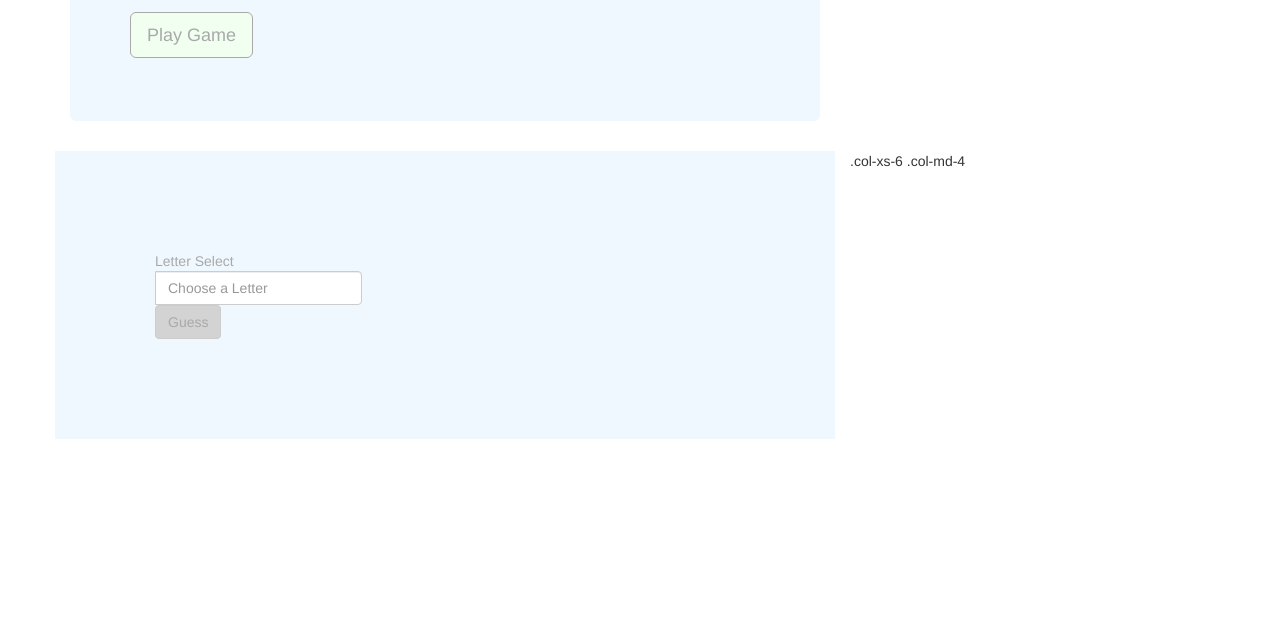
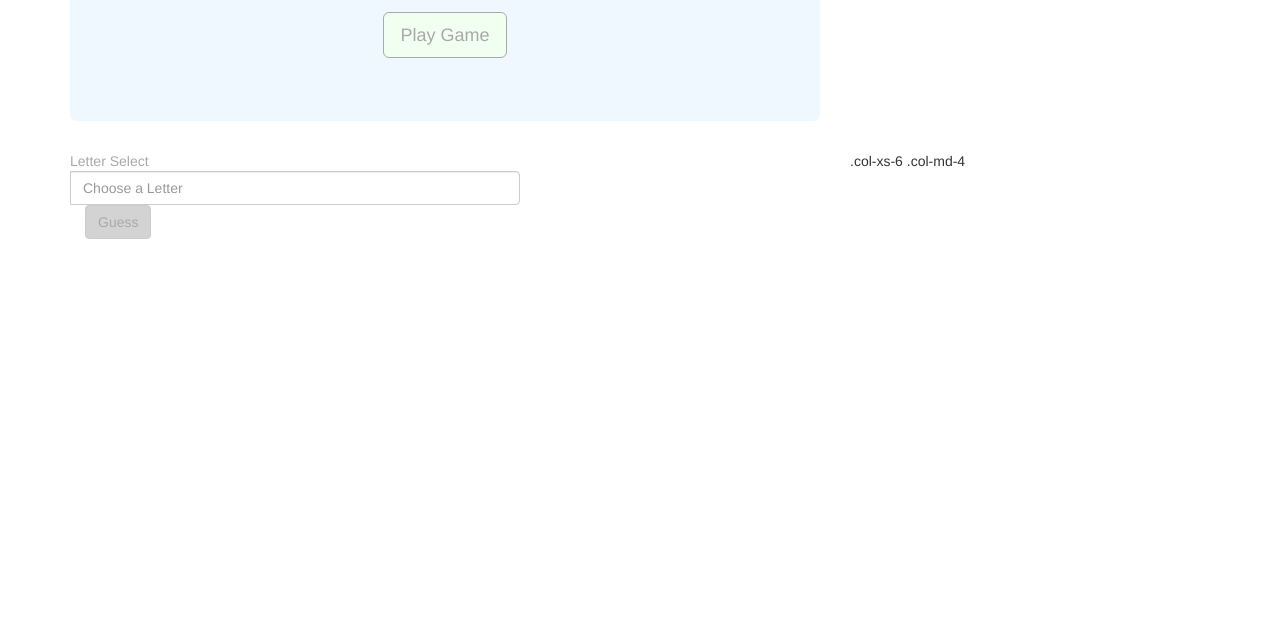
Before and after one commit to acrosswhite/Hangman, a plain HTML site: page index.html in a window 1280 px wide. Shown: the part 180-800 px from the top of the page. Drawn offline with nearby package versions, Linux system fonts and the light colour scheme.

Commit message:
css updates

```diff
--- a/index.html
+++ b/index.html
@@ -26,14 +26,16 @@
 
 	<div class="row two">
   		<div class="col-xs-12 col-md-8 game-details letter-input">
-			<div class="input-group">
+  		<!--<div class="row three">-->
+			<div class="col-md-8 input-group letters">
 			  <span class="input-group">Letter Select</span>
 			  <input type="text" class="form-control" placeholder="Choose a Letter" aria-describedby="basic-addon1" id="guess">
 			</div>
-			<div>
+			<div class="col-md-4 button2">
 				<button type="button" class="btn btn-default" id="submit-button" onclick="submitGuess()">Guess</button>
 			</div>
   		</div>
+  		<!--</div>-->
   		<div class="col-xs-6 col-md-4" id="score-tracker">.col-xs-6 .col-md-4</div>
 	</div>
 
--- a/style.css
+++ b/style.css
@@ -1,12 +1,24 @@
 .main-heading {
 	color: darkgray;
 	background-color: aliceblue;
+	text-align: center;
 }
 
 .letter-input {
-	background-color: aliceblue;
+	background-color: white;
 	color: darkgray;
-	padding: 100px;
+	padding: 100px, 20px;
+	float: left;
+	margin: 0;
+}
+
+.letters {
+	width: 60%;
+}
+
+.button2 {
+	width: 40%;
+	margin: 0px;
 }
 
 #hangman {
@@ -25,4 +37,5 @@
 #submit-button {
 	background-color: lightgray;
 	color: darkgray;
+	float: left;
 }
```
